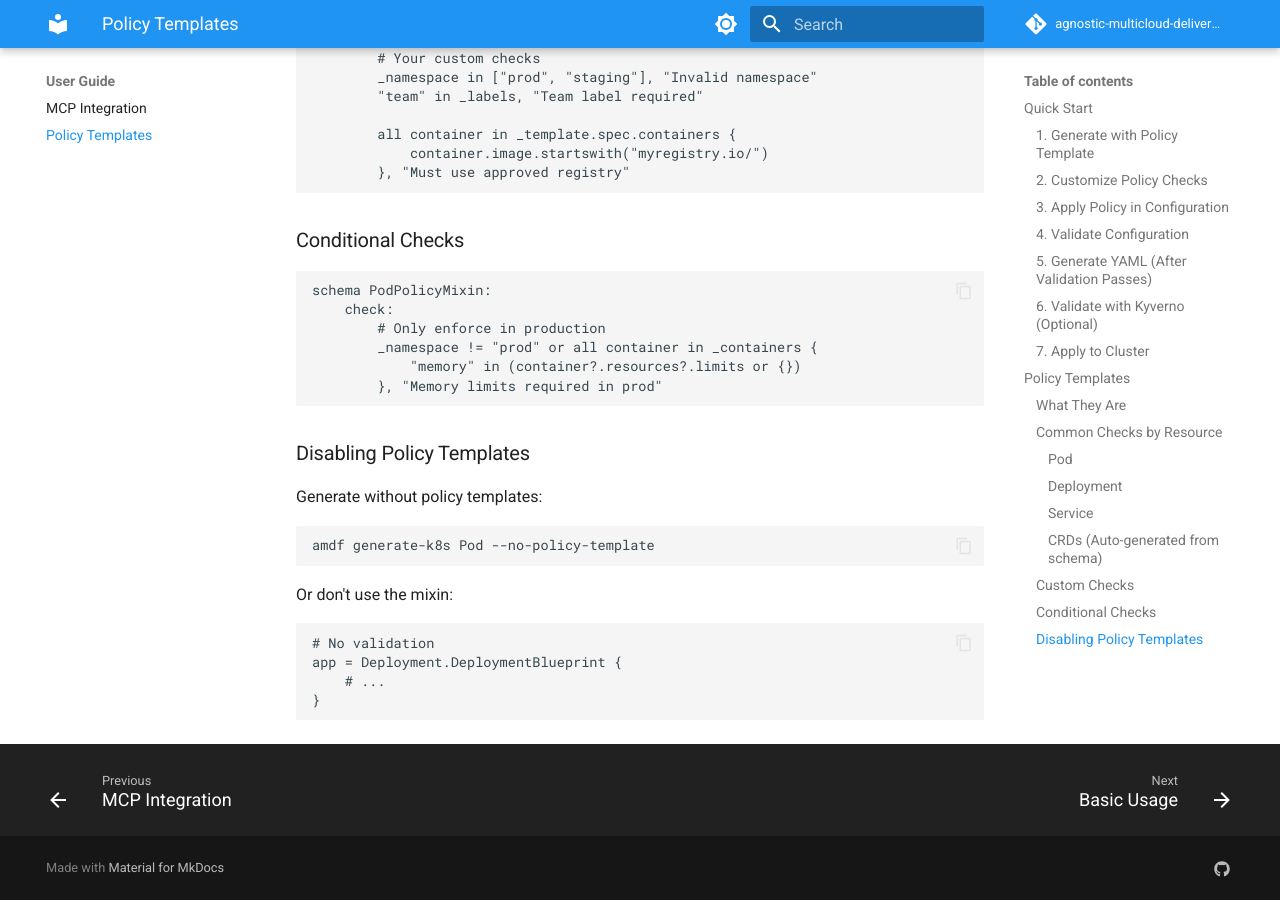
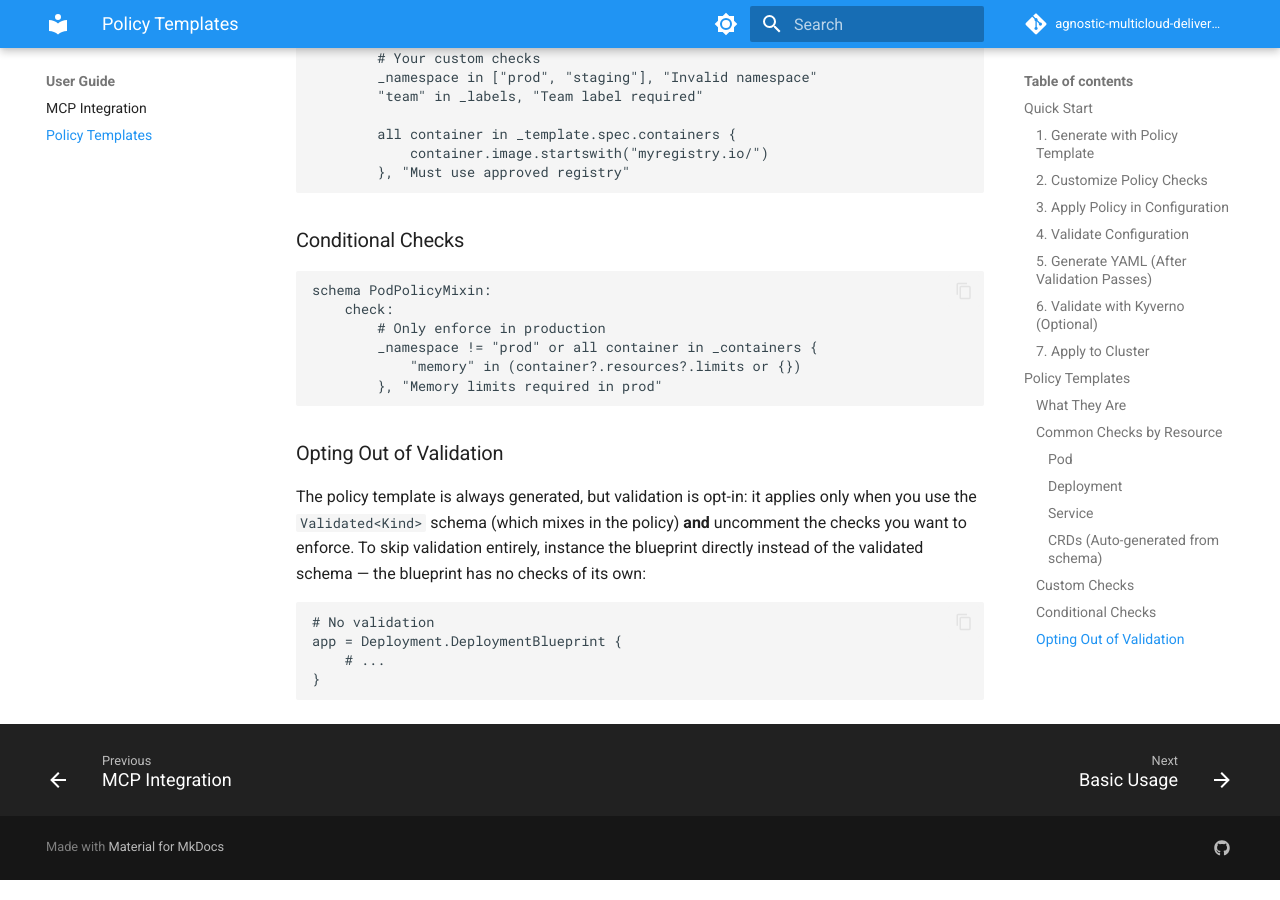
Before and after one commit to segoja7/agnostic-multicloud-delivery-framework, an MkDocs documentation site: the page built from docs/user-guide/policy-templates.md, in a window 1280 px wide and 900 px high, scrolled down 4176 px. Built offline with MkDocs 1.6.1 and Material for MkDocs 9.7.7, drawn with Linux system fonts in a browser that asks for light colours; comment, search, counter and statistics services are not loaded.

Commit message:
docs: remove nonexistent --no-policy-template flag
This flag was documented in generate.md, generate-k8s.md and
policy-templates.md but never existed in the CLI — it was added to the
docs by analogy with --blueprint/--no-blueprint (2026-01-25) and never
implemented. Policy templates are always generated; validation is opt-in
by choosing the Validated<Kind> schema (which mixes in the policy) rather
than by a generation flag. Reworked the 'Disabling Policy Templates'
section to explain the real opt-out: instance the blueprint directly.

````diff
--- a/docs/user-guide/policy-templates.md
+++ b/docs/user-guide/policy-templates.md
@@ -221,15 +221,13 @@ schema PodPolicyMixin:
         }, "Memory limits required in prod"
 ```
 
-### Disabling Policy Templates
+### Opting Out of Validation
 
-Generate without policy templates:
-
-```bash
-amdf generate-k8s Pod --no-policy-template
-```
-
-Or don't use the mixin:
+The policy template is always generated, but validation is opt-in: it applies
+only when you use the `Validated<Kind>` schema (which mixes in the policy) **and**
+uncomment the checks you want to enforce. To skip validation entirely, instance
+the blueprint directly instead of the validated schema — the blueprint has no
+checks of its own:
 
 ```kcl
 # No validation
````
Also changed, not shown: docs/cli/generate-k8s.md (+0 -4 lines), docs/cli/generate.md (+0 -4 lines).
